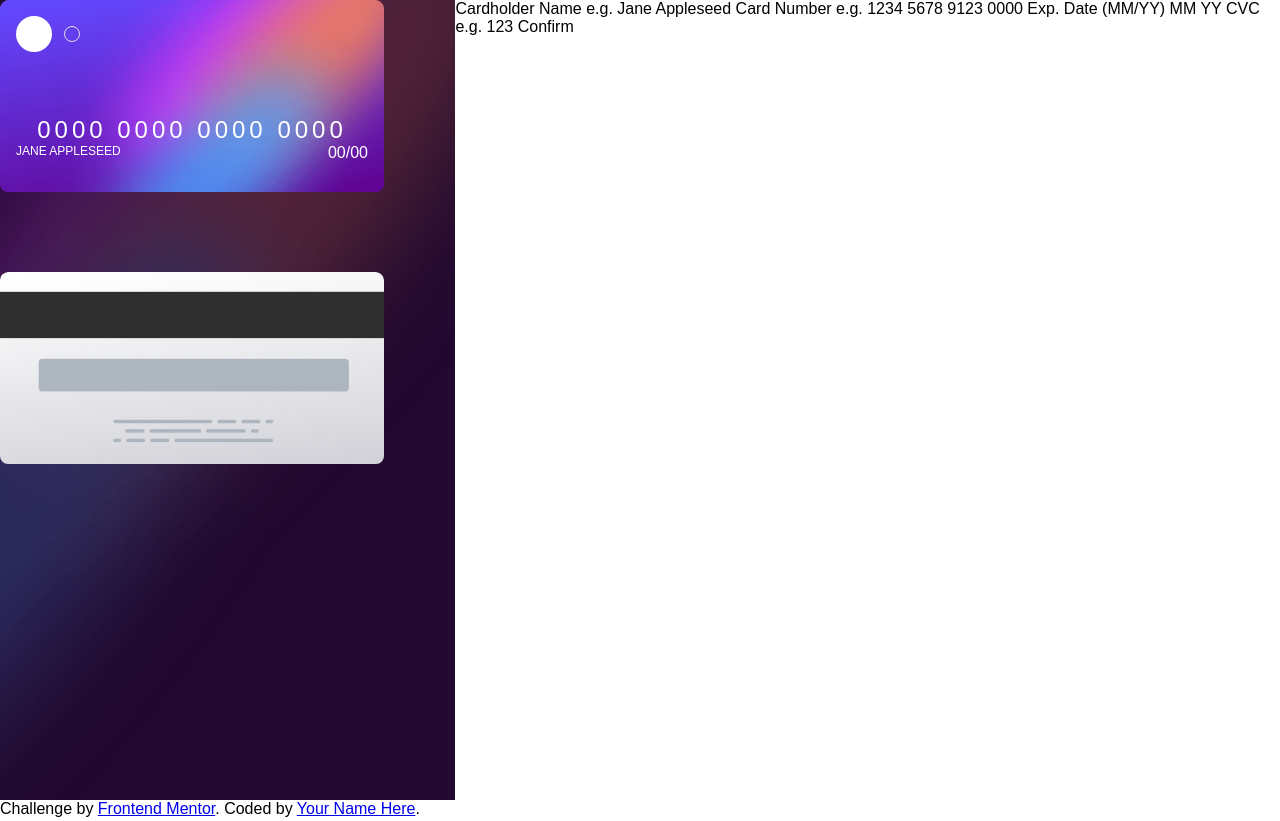
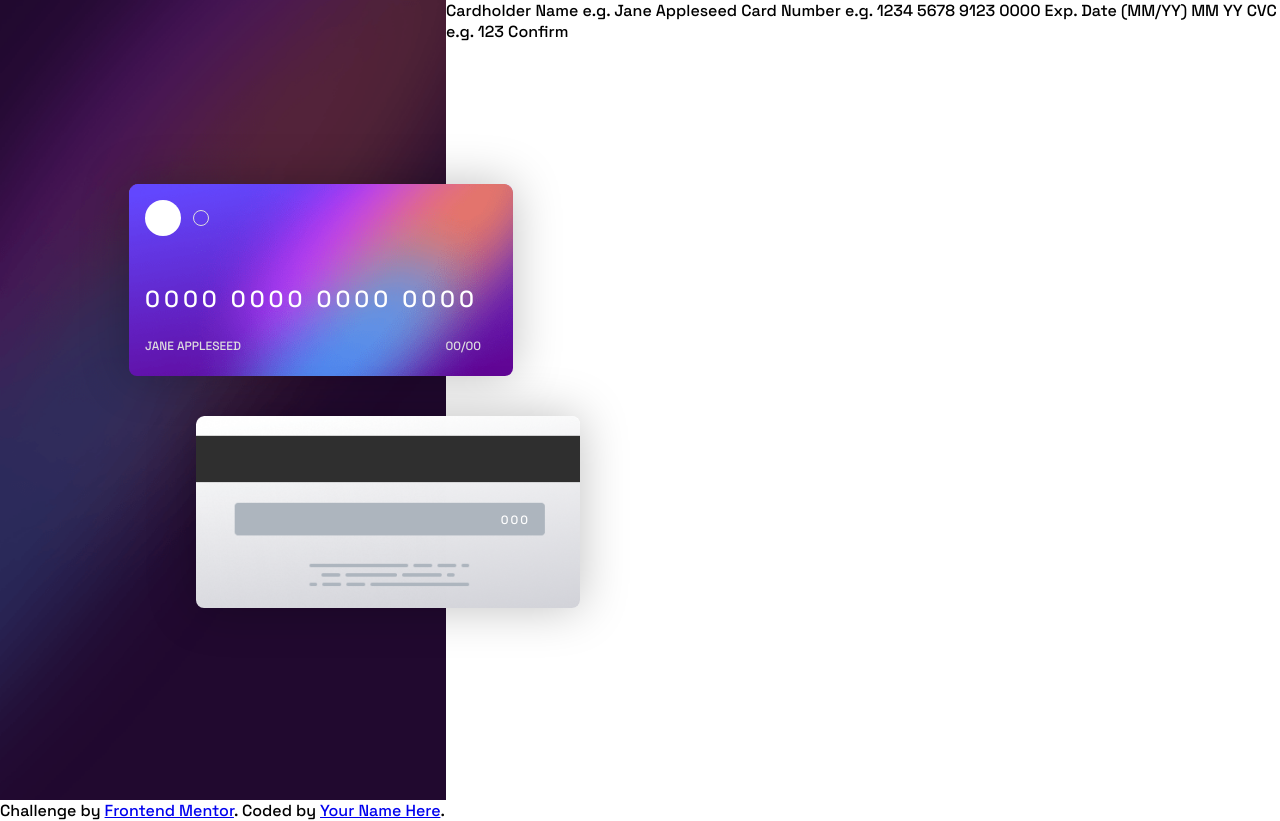
Before and after one commit to SpectreAscended/interactive-card-details-form, a plain HTML site: page index.html in a window 1280 px wide. Drawn offline with Linux system fonts and the light colour scheme.

Commit message:
finished styling cards

```diff
--- a/css/style.css
+++ b/css/style.css
@@ -25,7 +25,7 @@ html {
 }
 
 body {
-  font-family: 'Space Gtotesk', sans-serif;
+  font-family: 'Space Grotesk', sans-serif;
   font-weight: 500;
 }
 
@@ -47,6 +47,7 @@ body {
   background-size: cover;
   /* background-color: orangered; */
   flex-basis: 40%;
+  position: relative;
 }
 
 .card {
@@ -55,11 +56,14 @@ body {
   border-radius: 0.5rem;
   background-size: cover;
   color: var(--color-white);
+  box-shadow: 0 0 3rem rgba(0, 0, 0, 0.25);
 }
 
 .card-front {
   background-image: url(../images/bg-card-front.png);
-
+  position: absolute;
+  top: 23%;
+  right: -15%;
   padding: 1rem;
 }
 
@@ -67,7 +71,7 @@ body {
   display: flex;
   align-items: center;
   gap: 0.75rem;
-  margin-bottom: 4rem;
+  margin-bottom: 3rem;
 }
 
 .card-front__circle--big {
@@ -86,24 +90,42 @@ body {
   border-radius: 50%;
 }
 
+.card-front__number {
+  font-size: 1.45rem;
+  display: block;
+  letter-spacing: 4px;
+  margin-bottom: 1.5rem;
+}
+
 .card-front__details {
   display: flex;
   justify-content: space-between;
-}
-
-.card-front__number {
-  font-size: 1.5rem;
-  display: block;
-  text-align: center;
-  letter-spacing: 4px;
+  color: var(--color-light-grayish-violet);
+  font-size: 0.75rem;
 }
 
 .card-front__name {
   text-transform: uppercase;
-  font-size: 0.75rem;
+}
+
+.card-front__expiry {
+  margin-right: 1rem;
 }
 
 .card-back {
   background-image: url(../images/bg-card-back.png);
   margin-top: 5rem;
+  position: absolute;
+  top: 42%;
+  right: -30%;
 }
+
+.card-back__number {
+  color: var(--color-white);
+  position: absolute;
+  top: 50%;
+  right: 13%;
+
+  font-size: 0.75rem;
+  letter-spacing: 2px;
+}
--- a/index.html
+++ b/index.html
@@ -33,7 +33,9 @@
             <span class="card-front__expiry">00/00</span>
           </div>
         </div>
-        <div class="card card-back">000</div>
+        <div class="card card-back">
+          <span class="card-back__number">000</span>
+        </div>
       </section>
       <section class="section__main"></section>
       Cardholder Name e.g. Jane Appleseed Card Number e.g. 1234 5678 9123 0000
```
